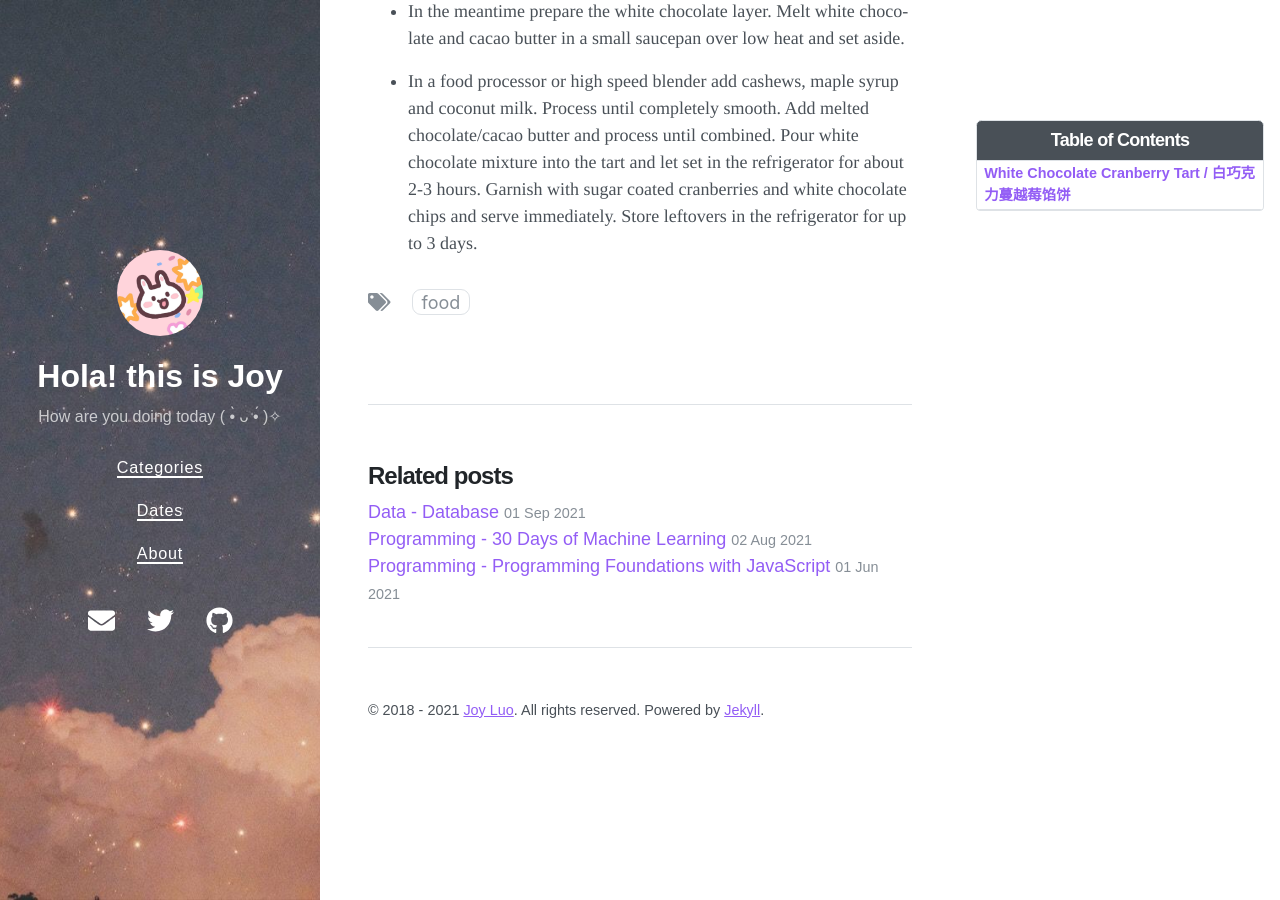
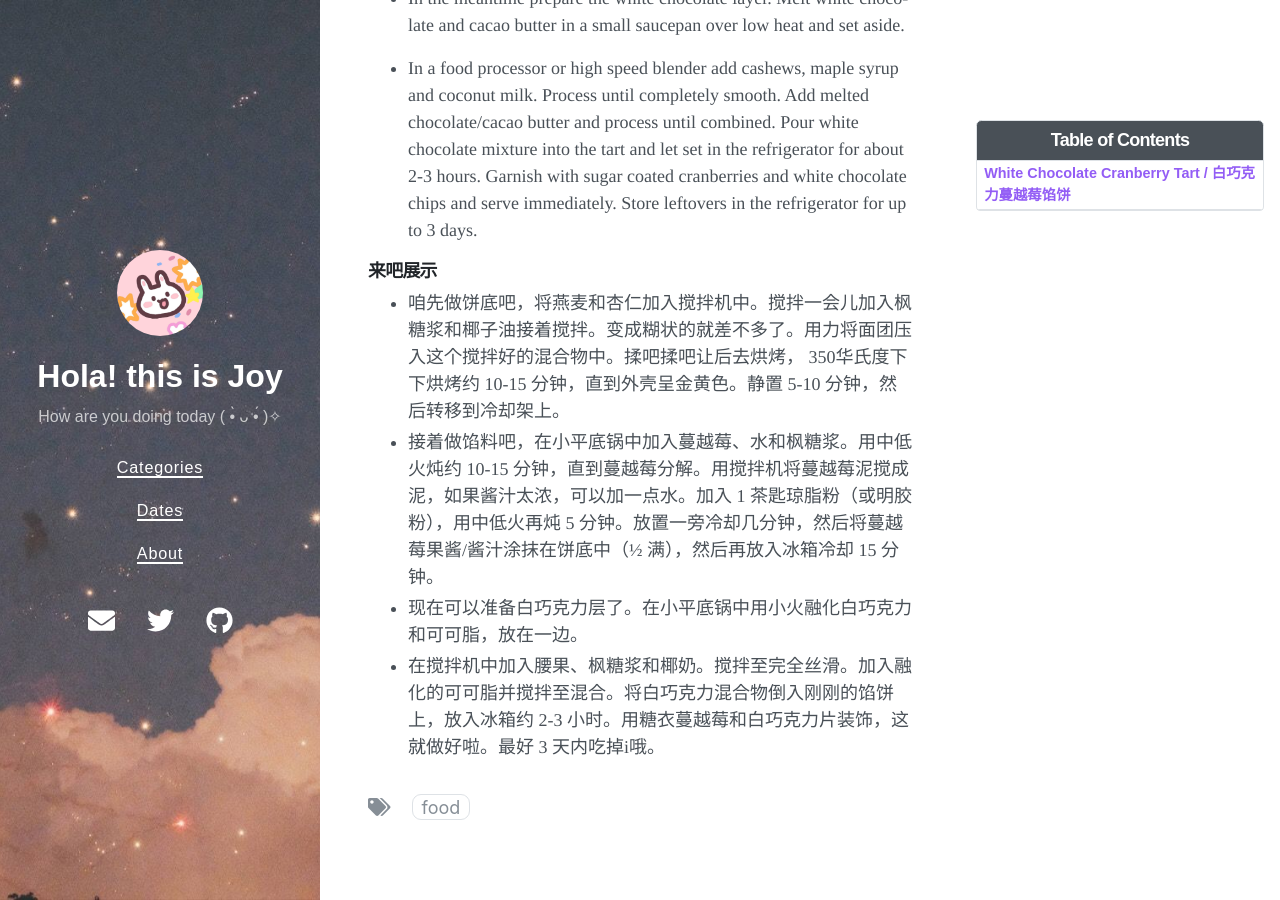
Before and after one commit to Joy3Luo/mathnotes, a Jekyll site: the page built from _posts/2020-10-21-food.md, in a window 1280 px wide and 900 px high, scrolled down 6494 px. Built offline with Jekyll 4.4.1, drawn with Linux system fonts in a browser that asks for light colours; nearby versions of some CDN libraries.

Commit message:
Update 2020-10-21-food.md

```diff
--- a/_posts/2020-10-21-food.md
+++ b/_posts/2020-10-21-food.md
@@ -106,7 +106,7 @@ white chocolate layer
 * 盐少许
 * 4 汤匙 白巧克力，融化并冷却
 
-**Instructions**
+#### Instructions
 * For the crust add oats and almonds into a food processor. Pulse until combined and add maple syrup and coconut oil. Process into a moist mixture. Firmly press dough into the tart and press up on the sides as well. Bake at 350F for about 10-15 minutes until crust appears golden brown. Let sit for about 5-10 minutes and then transfer onto a cooling rack.
 
 * In a small saucepan add cranberries, water and maple syrup. Simmer for about 10-15 minutes over low-medium heat until cranberries have broken down. With a hand mixer puree cranberries and add a little bit of water if sauce is too thick. Add 1 tsp of agar agar powder (or gelatin powder) and simmer for another 5 minutes over low-medium heat. Set aside to cool for a couple minutes, then spread cranberry jam/sauce into the crust (½ way full) and let set in the fridge for another 15 minutes.
@@ -115,3 +115,9 @@ white chocolate layer
 
 * In a food processor or high speed blender add cashews, maple syrup and coconut milk. Process until completely smooth. Add melted chocolate/cacao butter and process until combined. Pour white chocolate mixture into the tart and let set in the refrigerator for about 2-3 hours. Garnish with sugar coated cranberries and white chocolate chips and serve immediately.
 Store leftovers in the refrigerator for up to 3 days.
+
+#### 来吧展示
+* 咱先做饼底吧，将燕麦和杏仁加入搅拌机中。搅拌一会儿加入枫糖浆和椰子油接着搅拌。变成糊状的就差不多了。用力将面团压入这个搅拌好的混合物中。揉吧揉吧让后去烘烤， 350华氏度下 下烘烤约 10-15 分钟，直到外壳呈金黄色。静置 5-10 分钟，然后转移到冷却架上。
+* 接着做馅料吧，在小平底锅中加入蔓越莓、水和枫糖浆。用中低火炖约 10-15 分钟，直到蔓越莓分解。用搅拌机将蔓越莓泥搅成泥，如果酱汁太浓，可以加一点水。加入 1 茶匙琼脂粉（或明胶粉），用中低火再炖 5 分钟。放置一旁冷却几分钟，然后将蔓越莓果酱/酱汁涂抹在饼底中（½ 满），然后再放入冰箱冷却 15 分钟。
+* 现在可以准备白巧克力层了。在小平底锅中用小火融化白巧克力和可可脂，放在一边。
+* 在搅拌机中加入腰果、枫糖浆和椰奶。搅拌至完全丝滑。加入融化的可可脂并搅拌至混合。将白巧克力混合物倒入刚刚的馅饼上，放入冰箱约 2-3 小时。用糖衣蔓越莓和白巧克力片装饰，这就做好啦。最好 3 天内吃掉i哦。
```
